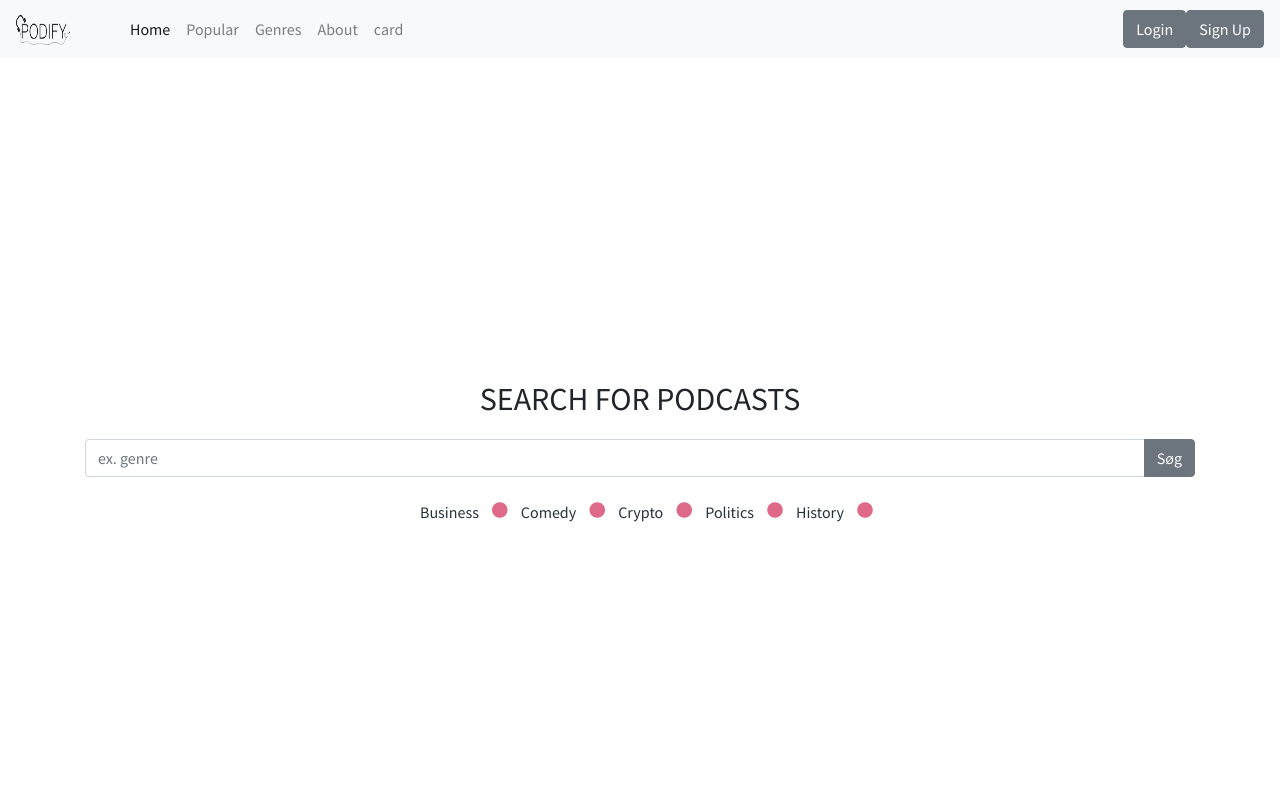
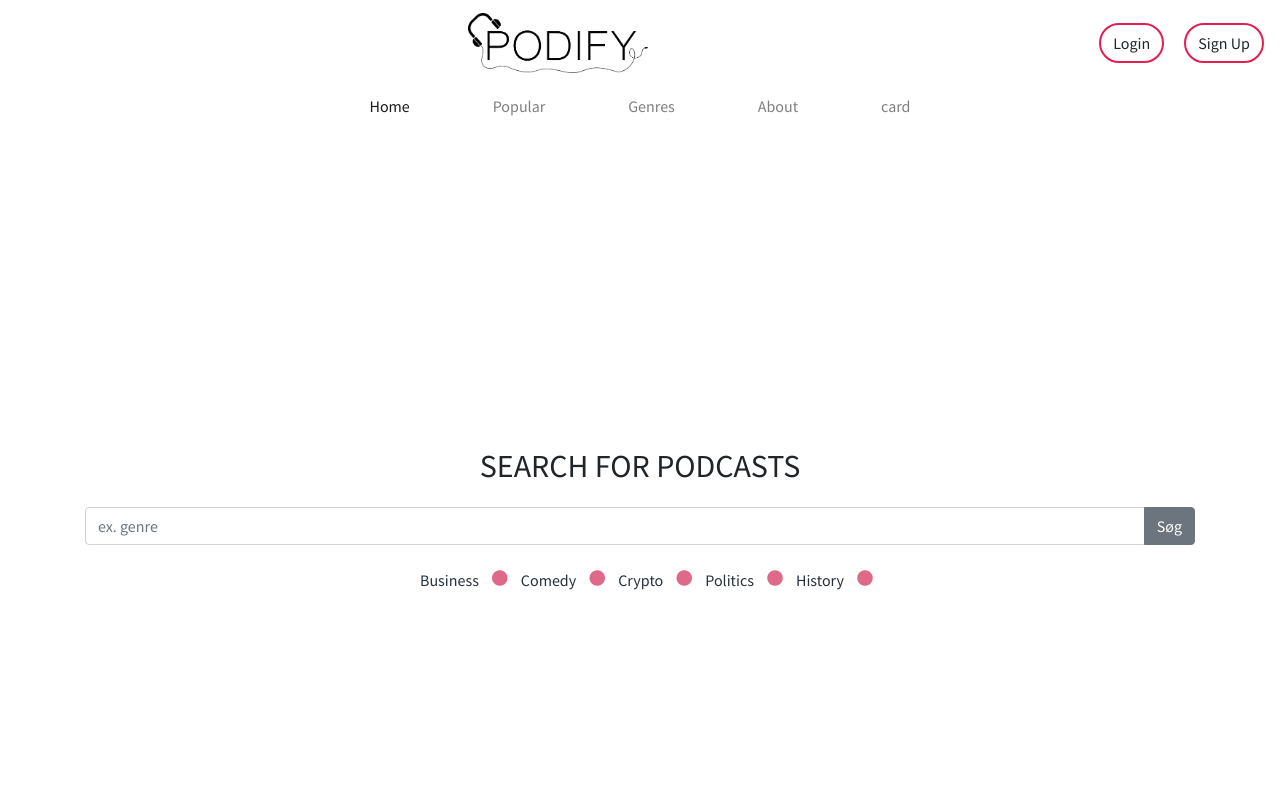
Before and after one commit to Jabser/Podify, a React (Create React App) app: page / in a window 1280 px wide. Shown: the top 800 px of the page. Built offline with nearby package versions, Linux system fonts and the light colour scheme.

Commit message:
Implemented navbar UI/UX

```diff
--- a/src/components/Navbar.js
+++ b/src/components/Navbar.js
@@ -1,21 +1,26 @@
 import React, { Component } from 'react';
-import { BrowserRouter as Router, Route, Link} from 'react-router-dom';
+import { BrowserRouter as Router, Route, Link } from 'react-router-dom';
 import Logo from '../images/podify-logo.png';
 
 class Navbar extends Component {
   render() {
     return (
-      <nav className="navbar navbar-expand-lg navbar-light bg-light">
-
-        <Link className="navbar-brand" to="/">
-          <img src={Logo} width="60%" height="30" alt="" />
-        </Link>
-        <button className="navbar-toggler" type="button" data-toggle="collapse" data-target="#navbarColor01" aria-controls="navbarColor01" aria-expanded="false" aria-label="Toggle navigation">
-          <span className="navbar-toggler-icon"></span>
+      <div>
+          <nav class="navbar navbar-expand-md navbar-light flex-row">
+          <a class="navbar-brand mx-md-auto mr-auto" href="/">
+            <img src={Logo} height="60" alt="" />
+          </a>
+          <span class="navbar-text d-none d-md-block">
+            <button className="btn btn-navbar my-2 my-sm-0" type="submit">Login</button>
+            <button className="btn btn-navbar my-2 my-sm-0" type="submit">Sign Up</button>
+          </span>
+          <button class="navbar-toggler ml-lg-0" type="button" data-toggle="collapse" data-target="#navbarContent">
+            <span class="navbar-toggler-icon"></span>
           </button>
-
-        <div className="collapse navbar-collapse" id="navbarColor01">
-          <ul className="navbar-nav mr-auto">
+        </nav>
+        <nav class="navbar p-0 navbar-expand-md navbar-light">
+          <div class="collapse navbar-collapse px-3" id="navbarContent">
+            <ul class="navbar-nav mx-md-auto mx-0 w-50 align-items-start nav-fill">
               <li className="nav-item active">
                 <Link className="nav-link" to="/">Home</Link>
               </li>
@@ -32,12 +37,9 @@ class Navbar extends Component {
                 <Link className="nav-link" to="/card">card</Link>
               </li>
             </ul>
-          <form className="form-inline my-2 my-lg-0">
-          <button className="btn btn-secondary my-2 my-sm-0" type="submit">Login</button>
-            <button className="btn btn-secondary my-2 my-sm-0" type="submit">Sign Up</button>
-          </form>
           </div>
         </nav>
+      </div>
     )
   }
 }
--- a/src/sass/app.scss
+++ b/src/sass/app.scss
@@ -7,8 +7,25 @@ body {
 
 // ****************************************** //
 /* Navigation */
+.navbar {
+  .btn-navbar {
+    margin-right: 20px;
+    border-radius: 30rem;
+    border: 2px solid;
+    border-color: #e31f52;
+    background: transparent;
+    transition: .3s;
 
+    &:hover {
+      background: #e31f52;
+      color: #fff;
+    }
 
+    &:last-child {
+      margin-right: 0;
+    }
+  }
+}
 
 // ****************************************** //
 /* Footer */
```
Lines whose indentation alone changed are shown as unchanged.
